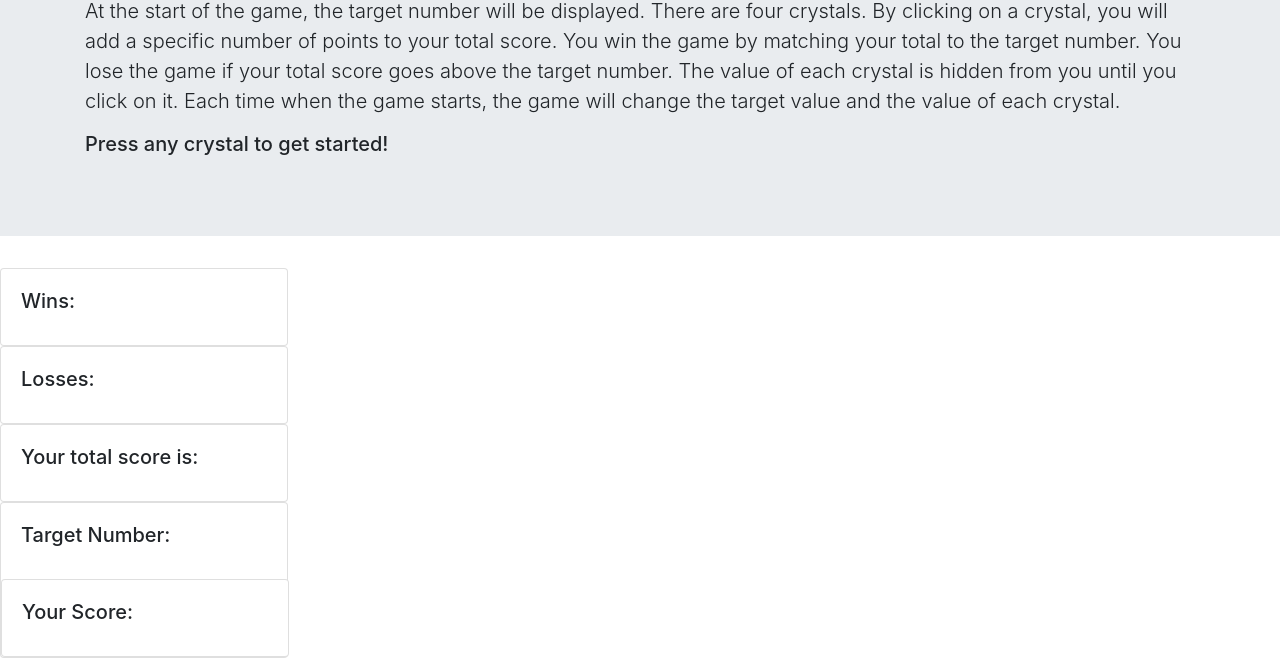
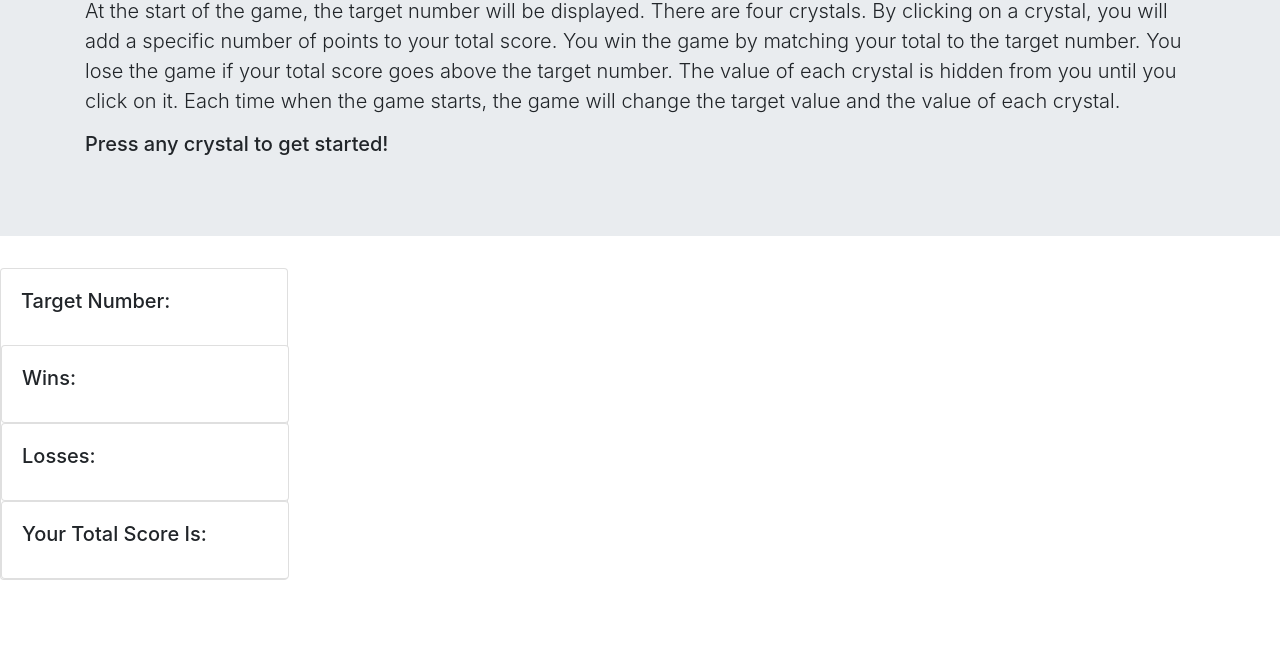
Before and after one commit to JohannaCasimirMahoney/unit-4-game, a plain HTML site: page index.html in a window 1280 px wide. Shown: the part 143-801 px from the top of the page. Drawn offline with nearby package versions, Linux system fonts and the light colour scheme.

Commit message:
cleaned up ui

```diff
--- a/index.html
+++ b/index.html
@@ -29,6 +29,13 @@
     <div class="card" style="width: 18rem;">
 
         <div class="card-body">
+            <h5 class="card-title">Target Number:</h5>
+
+        </div>
+
+        <div class="card" style="width: 18rem;">
+
+            <div class="card-body">
                 <h5 class="card-title">Wins:</h5>
             </div>
         </div>
@@ -42,30 +49,11 @@
         <div class="card" style="width: 18rem;">
 
             <div class="card-body">
-            <h5 class="card-title">Your total score is:
+                <h5 class="card-title">Your Total Score Is:
                 </h5>
 
             </div>
         </div>
-
-    <div class="card" style="width: 18rem;">
-
-        <div class="card-body">
-            <h5 class="card-title">Target Number:</h5>
-
-        </div>
-
-
-        <div class="card" style="width: 18rem;">
-            <div class="card-body">
-                <h5 class="card-title">Your Score:</h5>
-
-
-            </div>
-
-
-
-
 
 
 </body>
```
Also changed, not shown: assets/javascript/game.js (+9 -5 lines). Lines whose indentation alone changed are shown as unchanged.
